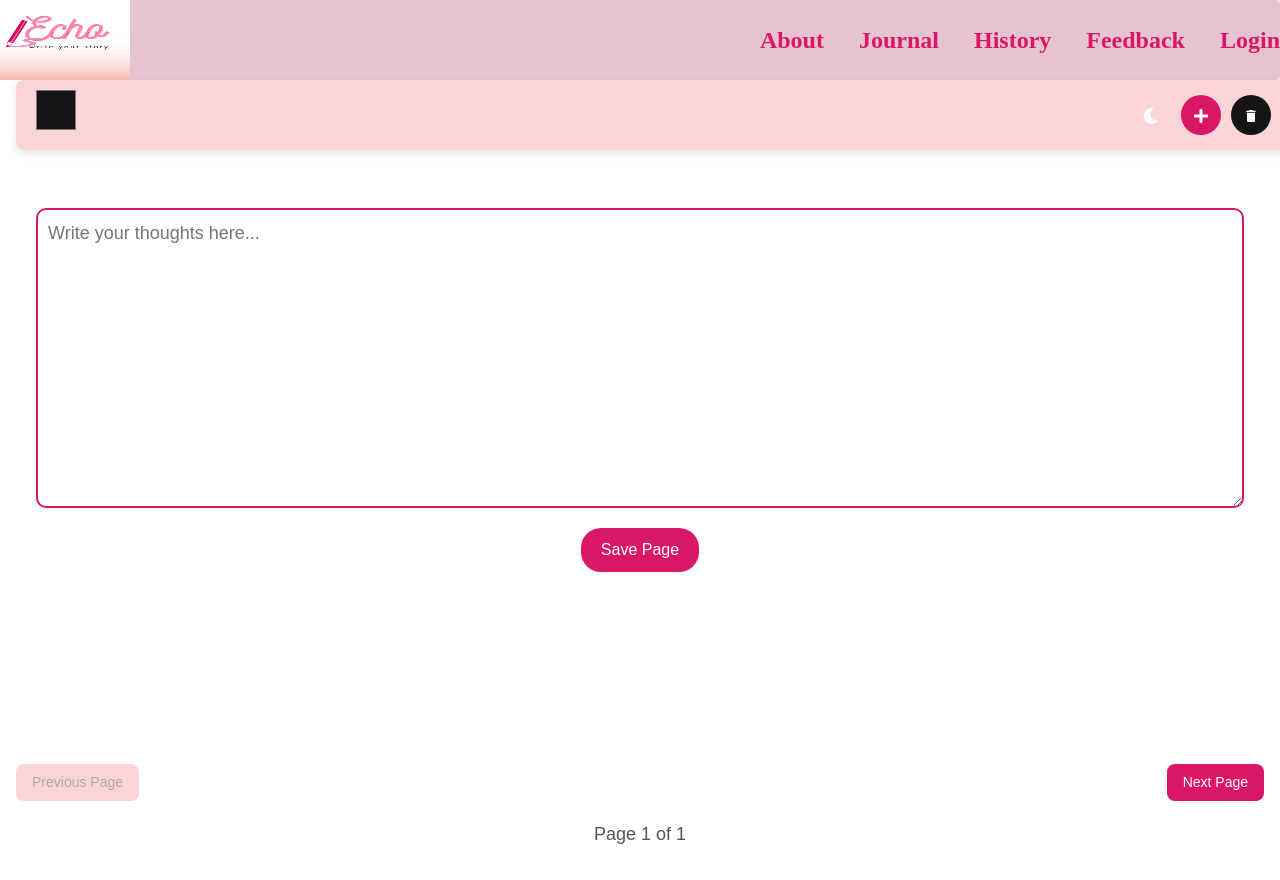
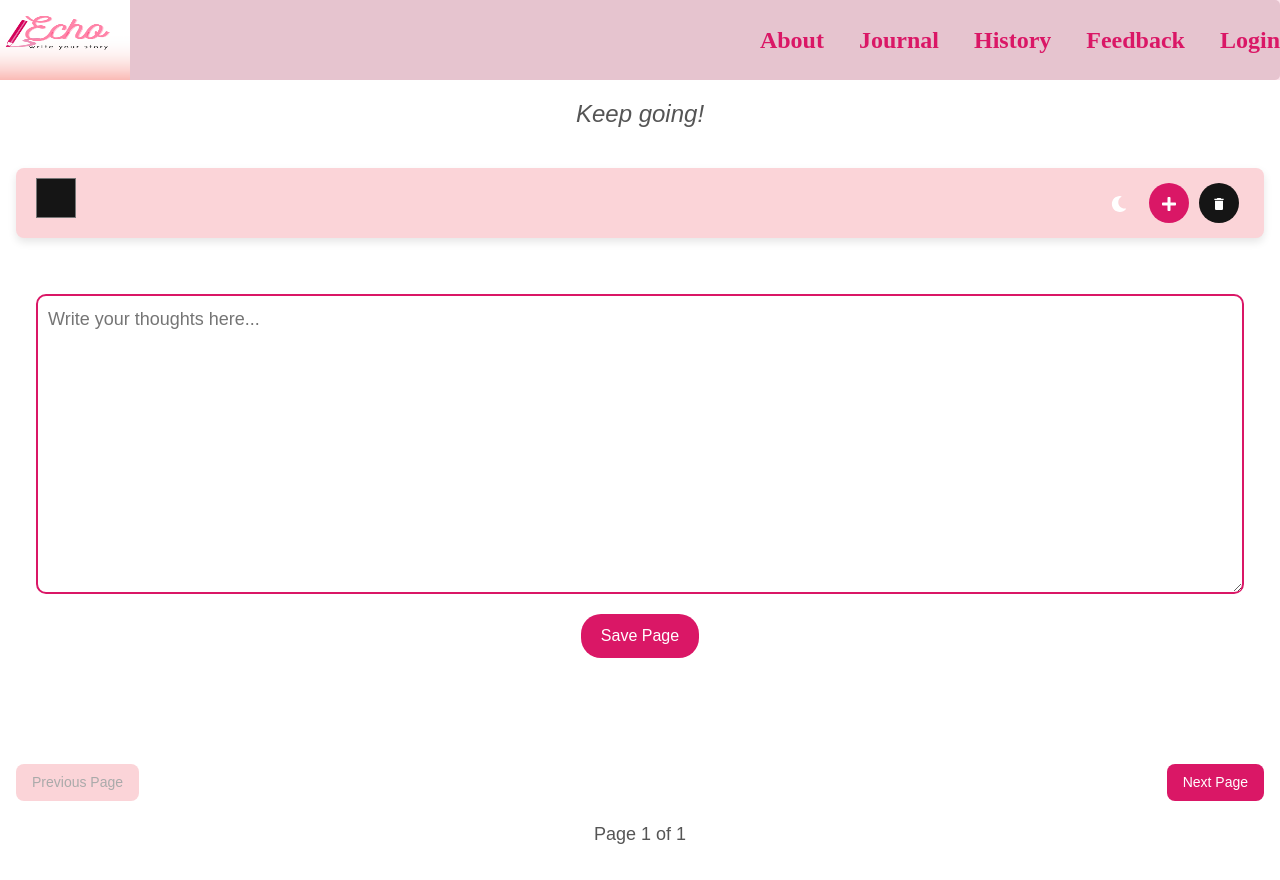
Before and after one commit to brielmohoms/Tagebuch, a React (Create React App) app in the folder tagebuch-frontend/: page /#/journal in a window 1280 px wide. Built offline with nearby package versions, Linux system fonts and the light colour scheme; no server answers; a web font is replaced by a local one.

Commit message:
Update journal.css

```diff
--- a/tagebuch-frontend/src/Journal/journal.css
+++ b/tagebuch-frontend/src/Journal/journal.css
@@ -27,11 +27,11 @@
 /* Menu positioned under the navbar */
 .menu {
   display: flex;
-  justify-content: flex-end;
+  justify-content: center;
   padding: 10px 20px;
   background-color: #FBD4D8;
   width: 100%;
-  position: fixed;
+  position: sticky;
   top: 80px;
   margin-bottom: 1rem;
   z-index: 10;
```
